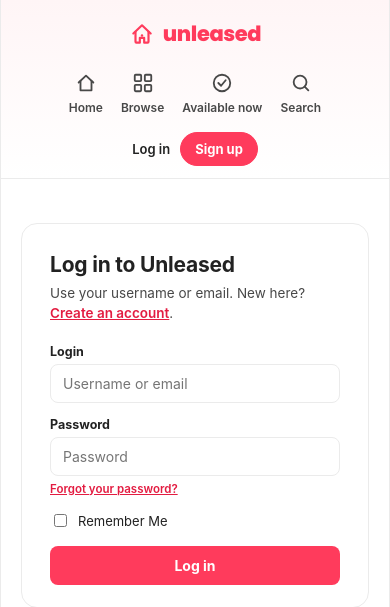
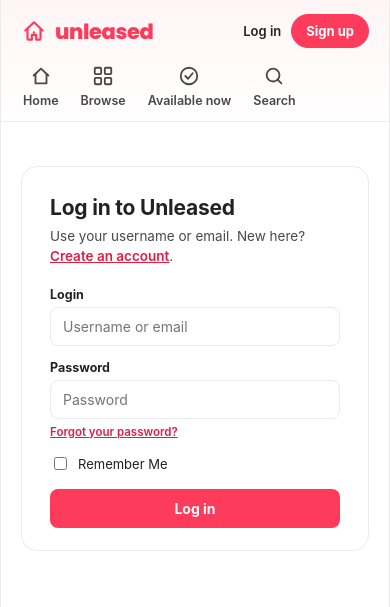
Before and after one commit to SurutheJ/2_Unleased, a Django app: a page that uses templates/base.html in a window 390 px wide. Shown: the top 607 px of the page. Run offline with Django 5.2, Linux system fonts and the light colour scheme; some libraries are stand-ins or nearby versions.

Commit message:
Navbar: two-row layout so all tabs and the account area fit inside the page

```diff
--- a/static/css/base.css
+++ b/static/css/base.css
@@ -41,12 +41,15 @@
 .page { flex: 1; padding: 28px 32px 60px; }
 
 /* Top nav */
+/* Two rows: logo + account area on top, the tabs on their own full-width row
+   below. With 11 tabs one row no longer fits inside the 1180px page. */
 .topnav {
   display: flex;
+  flex-wrap: wrap;
   align-items: center;
   justify-content: space-between;
-  gap: 16px;
-  padding: 18px 32px 0;
+  gap: 10px 16px;
+  padding: 16px 32px 0;
   border-bottom: 1px solid var(--line);
   background: linear-gradient(180deg, #FFF5F6 0%, #ffffff 100%);
 }
@@ -54,10 +57,15 @@
   display: flex; align-items: center; gap: 8px;
   font-family: var(--font-display);
   font-size: 21px; font-weight: 800; letter-spacing: -0.02em; color: var(--accent);
-  padding-bottom: 12px;
+  order: 1;
 }
 .logo svg { width: 26px; height: 26px; }
-.tabs { display: flex; gap: 22px; }
+.tabs {
+  order: 3; flex: 1 0 100%;
+  display: flex; justify-content: flex-start; column-gap: clamp(16px, 3vw, 36px);
+  overflow-x: auto; scrollbar-width: none;   /* very narrow screens scroll sideways instead of overflowing */
+}
+.tabs::-webkit-scrollbar { display: none; }
 .tab {
   display: flex; flex-direction: column; align-items: center; gap: 6px;
   padding: 6px 2px 12px;
@@ -171,14 +179,14 @@
 .site-footer p { margin: 0; }
 
 @media (max-width: 900px) {
-  .topnav { flex-wrap: wrap; justify-content: center; }
-  .tabs { gap: 20px; }
+  .topnav { padding: 14px 20px 0; }
+  .tabs { column-gap: 18px; }
   .page { padding: 24px 20px 48px; }
 }
 
 /* ---------- Authentication (A5) ---------- */
 .tab span { white-space: nowrap; }   /* "Available now" stays on one line */
-.nav-auth { display: flex; align-items: center; gap: 10px; padding-bottom: 12px; white-space: nowrap; flex-shrink: 0; }
+.nav-auth { order: 2; display: flex; align-items: center; gap: 10px; white-space: nowrap; flex-shrink: 0; }
 .nav-auth form { margin: 0; }
 .nav-user { font-size: 13px; font-weight: 600; color: var(--ink-soft); }
 .nav-link { font-size: 13px; font-weight: 600; }
@@ -232,16 +240,9 @@
 }
 .google-btn:hover { background: #f7f8f8; border-color: #c6c9cc; }
 
-/* Navbar fits on narrower laptop windows: tighter tabs, then wrap the
-   account area onto its own row instead of pushing it off-screen. */
-@media (max-width: 1400px) {
-  .tabs { gap: 14px; }
-  .tab { font-size: 12px; }
-  .nav-user { display: none; }   /* keep just the Log out button */
-}
-@media (max-width: 1150px) {
-  .topnav { flex-wrap: wrap; justify-content: center; row-gap: 4px; }
-  .nav-auth { width: 100%; justify-content: center; }
+/* Phones: hide the greeting so the logo and Log out button share one line. */
+@media (max-width: 520px) {
+  .nav-user { display: none; }
 }
 .auth-help a { color: var(--accent-dark); font-weight: 600; text-decoration: underline; }
 
```
